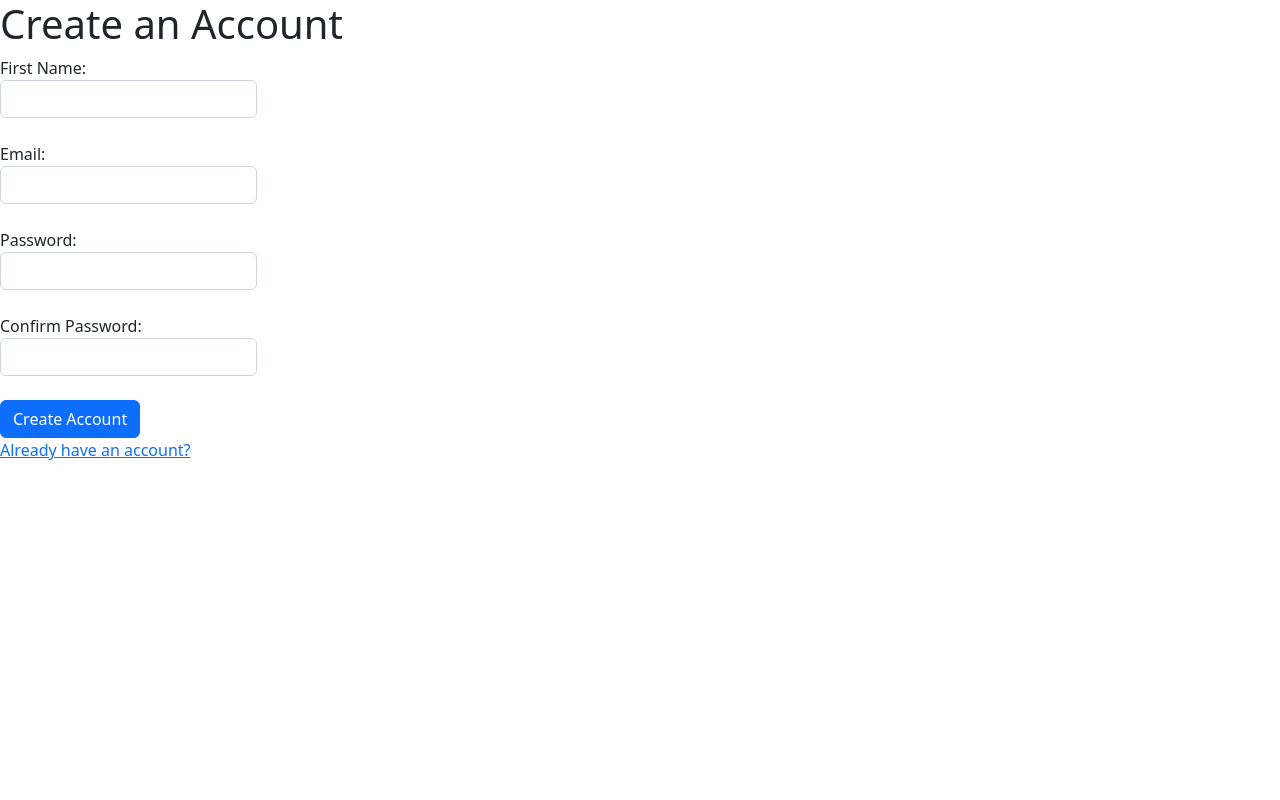
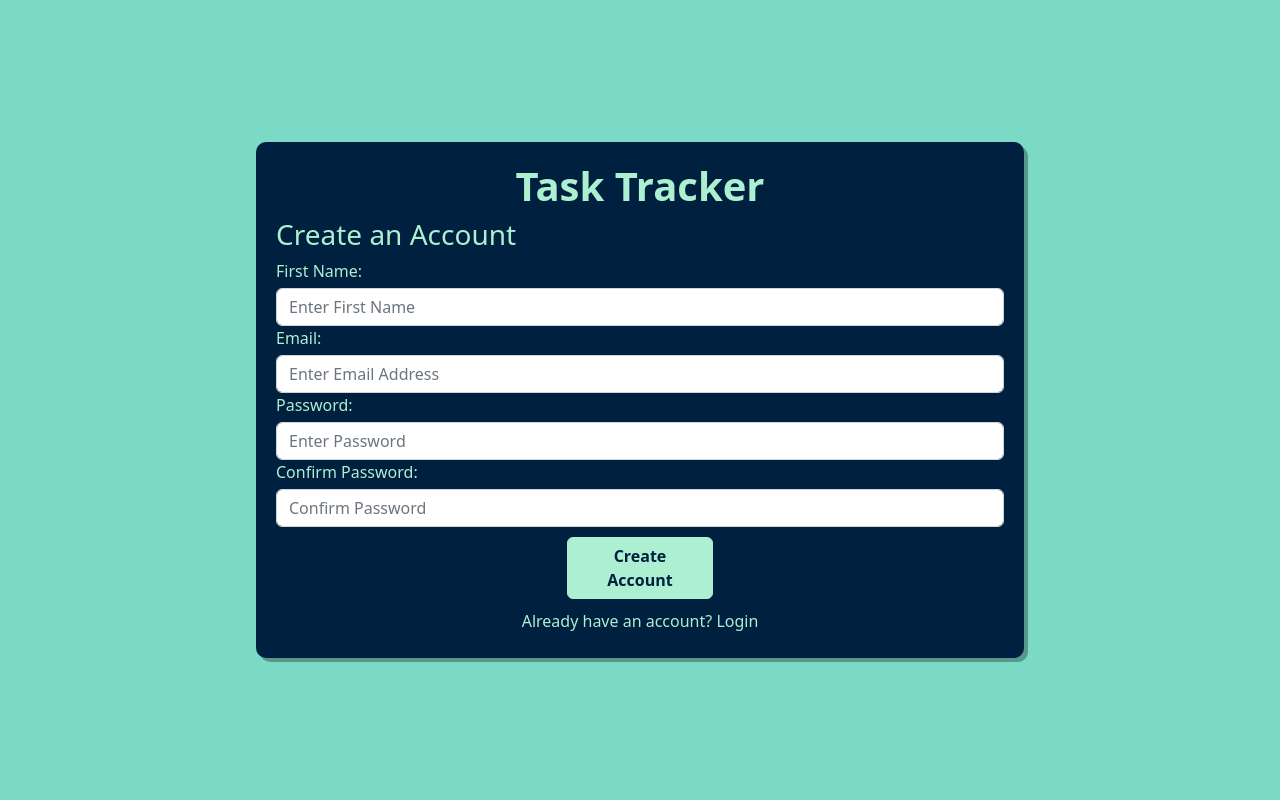
Before and after one commit to cxgraham/TaskTracker, a Django app: page /register in a window 1280 px wide. Run offline with Django 3.2, Linux system fonts and the light colour scheme.

Commit message:
Added css for login and registration page

```diff
--- /dev/null
+++ b/Tasks/static/register.css
@@ -0,0 +1,57 @@
+*{
+    margin: 0px;
+    padding: 0px;
+    box-sizing: border-box;
+}
+
+.main-content{
+    display: flex;
+    align-items: center;
+    justify-content: center;
+    background-color: #7adac5;
+    height: 100vh;
+}
+
+.register-form{
+    margin: auto;
+    width: 60%;
+    padding: 20px;
+    background-color: #00203FFF;
+    border-radius: 10px;
+    box-shadow: 4px 4px #56988a;
+}
+
+.register-form h1{
+    text-align: center;
+    color: #ADEFD1FF;
+}
+
+.register-form h3{
+    color: #ADEFD1FF;
+}
+
+.register-form label, .register-form p, .register-form a{
+    color: #ADEFD1FF;
+    margin-bottom: 5px;
+}
+
+.register-form button{
+    background-color: #ADEFD1FF;
+    color: #00203FFF;
+    margin: 10px auto;
+    border: 1px solid #ADEFD1FF;
+    font-weight: bold;
+    width: 20%;
+}
+
+.buttonHolder, .register-form p{
+    text-align: center;
+}
+
+.register-form a{
+    text-decoration: none;
+}
+
+.register-form a:hover{
+    text-decoration: underline;
+}
--- a/Tasks/templates/navbar.html
+++ b/Tasks/templates/navbar.html
@@ -6,6 +6,8 @@
     <meta name="viewport" content="width=device-width, initial-scale=1.0">
     <title>Navbar</title>
     <link href="https://cdn.jsdelivr.net/npm/bootstrap@5.2.2/dist/css/bootstrap.min.css" rel="stylesheet" integrity="sha384-Zenh87qX5JnK2Jl0vWa8Ck2rdkQ2Bzep5IDxbcnCeuOxjzrPF/et3URy9Bv1WTRi" crossorigin="anonymous">
+    {% load static %}
+    <link rel="stylesheet" href="{% static 'navbar.css' %}">
     <nav class="navbar navbar-expand-lg bg-light">
         <div class="container-fluid">
             <span class="navbar-brand mb-0 h1"><span class = 'diff_color'>Task</span>Tracker</span>
--- a/Tasks/templates/register.html
+++ b/Tasks/templates/register.html
@@ -6,10 +6,15 @@
     <meta name="viewport" content="width=device-width, initial-scale=1.0">
     <title>Register User</title>
     <link href="https://cdn.jsdelivr.net/npm/bootstrap@5.2.2/dist/css/bootstrap.min.css" rel="stylesheet" integrity="sha384-Zenh87qX5JnK2Jl0vWa8Ck2rdkQ2Bzep5IDxbcnCeuOxjzrPF/et3URy9Bv1WTRi" crossorigin="anonymous">
+    {% load static %}
+    <link rel="stylesheet" href="{% static 'register.css' %}">
 </head>
 <body>
+    <div class="main-content">
+        <div class="register-form">
             <form action="{% url 'register' %}", method = 'post'>
-        <h1>Create an Account</h1>
+                <h1><strong>Task Tracker</strong></h1>
+                <h3>Create an Account</h3>
                 {% csrf_token %}
                 {% if messages %}
                     <ul class="messages">
@@ -20,34 +25,29 @@
                         {% endfor %}
                     </ul>
                 {% endif %}
-        <div class="mb-3">
-            <label class="form-label">
-                First Name:
-                <input type="text" name="first_name" class="form-control">
-            </label>
+                <div class="form-group">
+                    <label for="formGroupExampleInput">First Name:</label>
+                    <input type="text" class="form-control" id="formGroupExampleInput" placeholder="Enter First Name" name="first_name">
                 </div>
-        <div class="mb-3">
-            <label class="form-label">
-                Email:
-                <input type="email" name="email" class="form-control" aria-describedby="emailHelp">
-            </label>
+                <div class="form-group">
+                    <label for="exampleFormControlInput1">Email:</label>
+                    <input type="email" class="form-control" id="exampleFormControlInput1" placeholder="Enter Email Address" name="email">
                 </div>
-        <div class="mb-3">
-            <label class="form-label">
-                Password:
-                <input type="password" name="password" class="form-control">
-            </label>
+                <div class="form-group">
+                    <label for="exampleInputPassword1">Password:</label>
+                    <input type="password" class="form-control" id="exampleInputPassword1" placeholder="Enter Password" name="password">
                 </div>
-        <div class="mb-3">
-            <label class="form-label">
-                Confirm Password:
-                <input type="password" name="confirm_password" class="form-control">
-            </label>
+                <div class="form-group">
+                    <label for="exampleInputPassword2">Confirm Password: </label>
+                    <input type="password" class="form-control" id="exampleInputPassword2" placeholder="Confirm Password" name="confirm_password">
                 </div>
-        <div>
+                <div class="buttonHolder">
                     <button type="submit" class="btn btn-primary">Create Account</button>
                 </div>
-        <a href="/">Already have an account?</a>
+                <p>Already have an account? <a href="/">Login</a></p>
             </form>
+        </div>
+    </div>
+
 </body>
 </html>
--- a/Tasks/urls.py
+++ b/Tasks/urls.py
@@ -10,5 +10,5 @@ urlpatterns = [
     path('new_task', views.new_task, name = 'new_task'),
     path('tasks/edit/<int:id>', views.edit_task, name = 'edit_task'),
     path('tasks/delete/<int:id>', views.delete_task),
-    path('filtered_tasks',  views.filter_tasks_by_priority, name = 'filtered_tasks')
+    path('homepage/filter/by_priority',  views.filter_tasks_by_priority, name = 'filtered_tasks')
 ]
```
Also changed, not shown: Tasks/static/index.css (added, +53 -0 lines), Tasks/static/navbar.css (added, +14 -0 lines), Tasks/templates/index.html (+21 -18 lines), db.sqlite3. Lines whose indentation alone changed are shown as unchanged.
